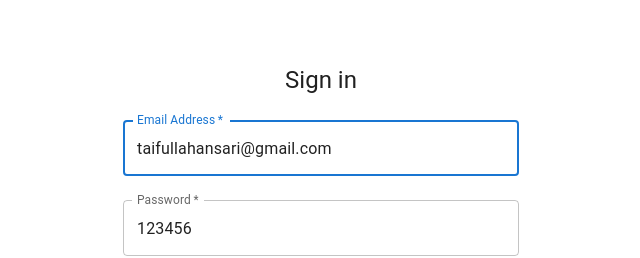
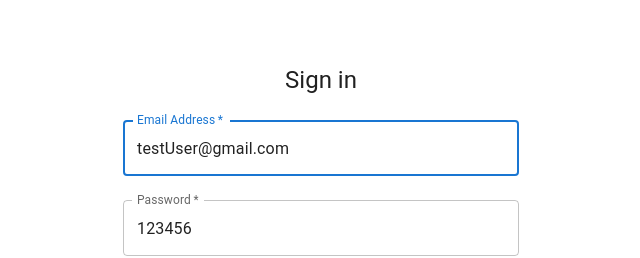
Before and after one commit to aasimtaif/Resume-generator-frontend, a React (Create React App) app: page / in a window 1280 px wide. Shown: the top 258 px of the page, without its empty margins (319-959 px from the left). Built offline with nearby package versions, Linux system fonts and the light colour scheme; a web font is replaced by a local one; what @react-pdf/renderer would draw is missing.

Commit message:
added test user

```diff
--- a/src/Components/Login.js
+++ b/src/Components/Login.js
@@ -26,7 +26,10 @@ function Login() {
   const dispatch = useDispatch()
   const navigate = useNavigate()
 
-  const [input, setInput] = useState();
+  const [input, setInput] = useState({
+    email: "testUser@gmail.com",
+    password: "123456"
+  });
   const [loginResponse, setLoginResponse] = useState();
 
   const handleInput = (event) => {
@@ -91,7 +94,7 @@ function Login() {
                 onChange={(event) => { handleInput(event) }}
                 autoComplete="email"
                 autoFocus
-                defaultValue="taifullahansari@gmail.com"
+                value={input.email}
               />
               <TextField
                 margin="normal"
@@ -101,7 +104,7 @@ function Login() {
                 type="passowrd" name="password"
                 onChange={(event) => { handleInput(event) }}
                 autoComplete="current-password"
-                defaultValue="123456"
+                value={input.password}
               />
               <Button
                 type="button"
@@ -120,6 +123,7 @@ function Login() {
                 </Grid>
               </Grid>
             </Box>
+
           </Box>
         </Container>
       </ThemeProvider>
--- a/src/utils/api.js
+++ b/src/utils/api.js
@@ -1,8 +1,8 @@
 import axios from "axios";
 const API = axios.create({
     baseURL:
-        // "http://localhost:2000/"
-        "https://resume-generator-backend.onrender.com/"
+        "http://localhost:2000/"
+        // "https://resume-generator-backend.onrender.com/"
     ,
 });
 
@@ -22,6 +22,7 @@ API.interceptors.request.use(
 );
 
 const login = async (input) => {
+    console.log(input)
     const response = await API.post("login", input)
     console.log(response.data)
     return response.data
```
